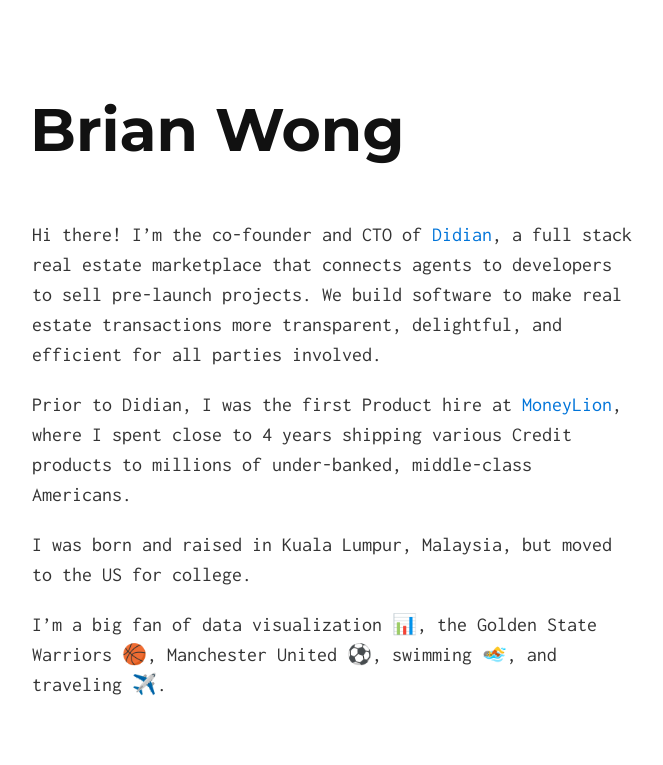
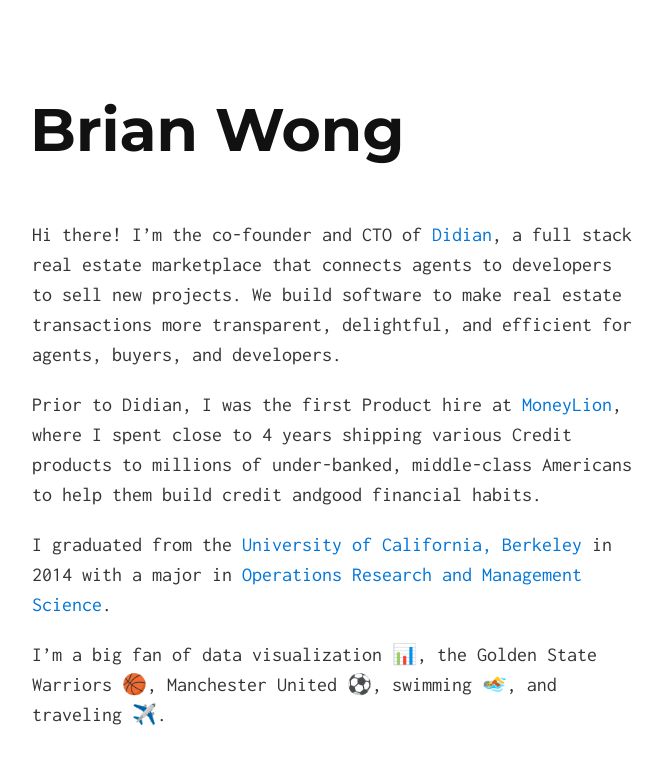
Before and after one commit to briwong/briwong.github.io, a Jekyll site: the page built from index.html, in a window 1280 px wide. Shown: the top 765 px of the page, without its empty margins (308-971 px from the left). Built offline with Jekyll 4.4.1, drawn with Linux system fonts in a browser that asks for light colours.

Commit message:
Updated education

```diff
--- a/_includes/index.md
+++ b/_includes/index.md
@@ -1,7 +1,7 @@
-Hi there! I'm the co-founder and CTO of [Didian](https://www.mydidian.com), a full stack real estate marketplace that connects agents to developers to sell pre-launch projects. We build software to make real estate transactions more transparent, delightful, and efficient for all parties involved.
+Hi there! I'm the co-founder and CTO of [Didian](https://www.mydidian.com), a full stack real estate marketplace that connects agents to developers to sell new projects. We build software to make real estate transactions more transparent, delightful, and efficient for agents, buyers, and developers.
 
-Prior to Didian, I was the first Product hire at [MoneyLion](https://www.moneylion.com), where I spent close to 4 years shipping various Credit products to millions of under-banked, middle-class Americans.
+Prior to Didian, I was the first Product hire at [MoneyLion](https://www.moneylion.com), where I spent close to 4 years shipping various Credit products to millions of under-banked, middle-class Americans to help them build credit andgood financial habits.
 
-I was born and raised in Kuala Lumpur, Malaysia, but moved to the US for college.
+I graduated from the [University of California, Berkeley](https://www.berkeley.edu) in 2014 with a major in [Operations Research and Management Science](https://www.ieor.berkeley.edu).
 
 I'm a big fan of data visualization 📊, the Golden State Warriors 🏀, Manchester United ⚽, swimming 🏊, and traveling ✈️.
```
